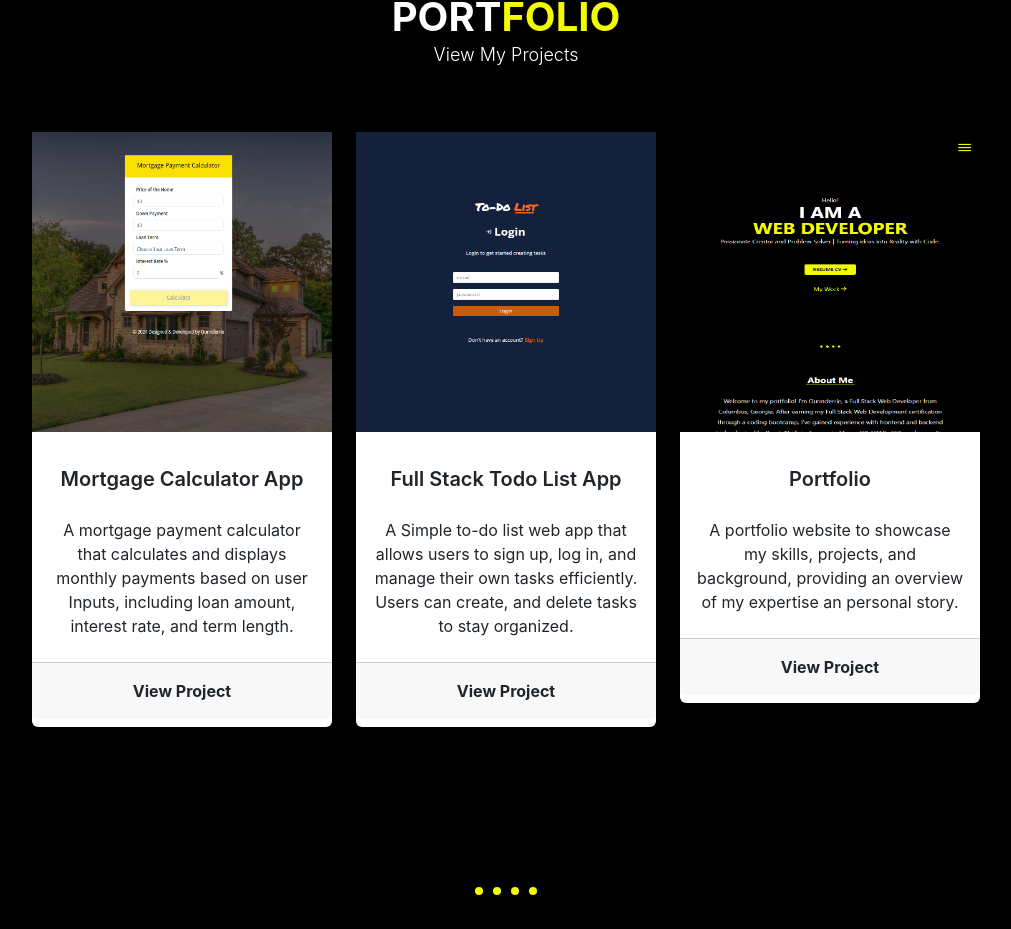
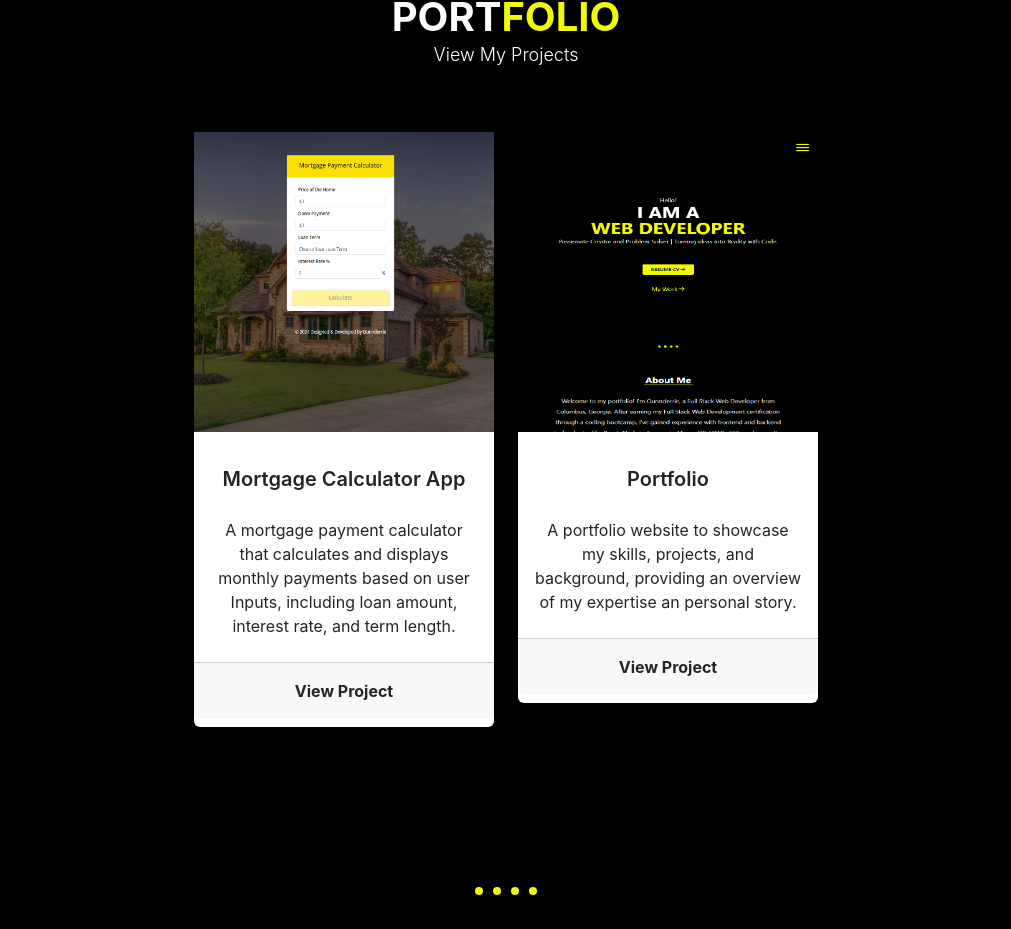
Before and after one commit to Qunnderrie1/MyPortfolio, a React (Create React App) app in the folder app/: page / in a window 1280 px wide. Shown: the part 1654-2583 px from the top of the page, without its empty margins (134-1145 px from the left). Built offline with nearby package versions, Linux system fonts and the light colour scheme.

Commit message:
updated projects

```diff
--- a/app/src/Components/Portfolio.jsx
+++ b/app/src/Components/Portfolio.jsx
@@ -63,34 +63,6 @@ const Portfolio = () => {
             <div className="card border-none w-[300px] h-fit">
               <img
                 className="w-100 h-[300px] img-fluid"
-                src={todoListImage}
-                alt="todolist app"
-              />
-              <div className="card-title">
-                <p className="mt-8 text-[20px] text-center font-semibold">
-                  Full Stack Todo List App
-                </p>
-
-                <div className="card-body text-center">
-                  <p className="text-[16px] my-2">
-                    A Simple to-do list web app that allows users to sign up,
-                    log in, and manage their own tasks efficiently. Users can
-                    create, and delete tasks to stay organized.
-                  </p>
-                </div>
-                <div className="card-footer flex justify-center">
-                  <a
-                    className="font-bold p-2"
-                    href="https://fullstacktodoapp-lqgy.onrender.com/"
-                  >
-                    View Project
-                  </a>
-                </div>
-              </div>
-            </div>
-            <div className="card border-none w-[300px] h-fit">
-              <img
-                className="w-100 h-[300px] img-fluid"
                 src={portfolio}
                 alt="portfolio"
               />
```
